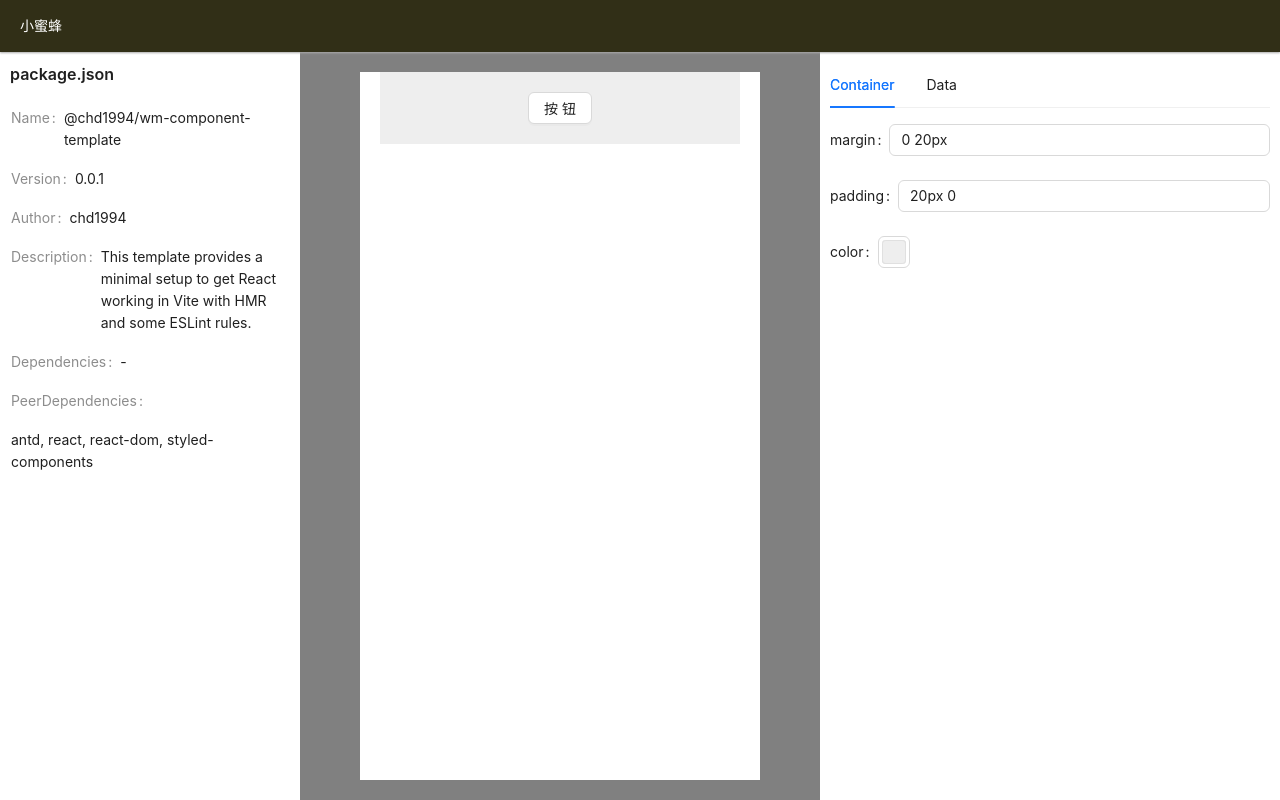
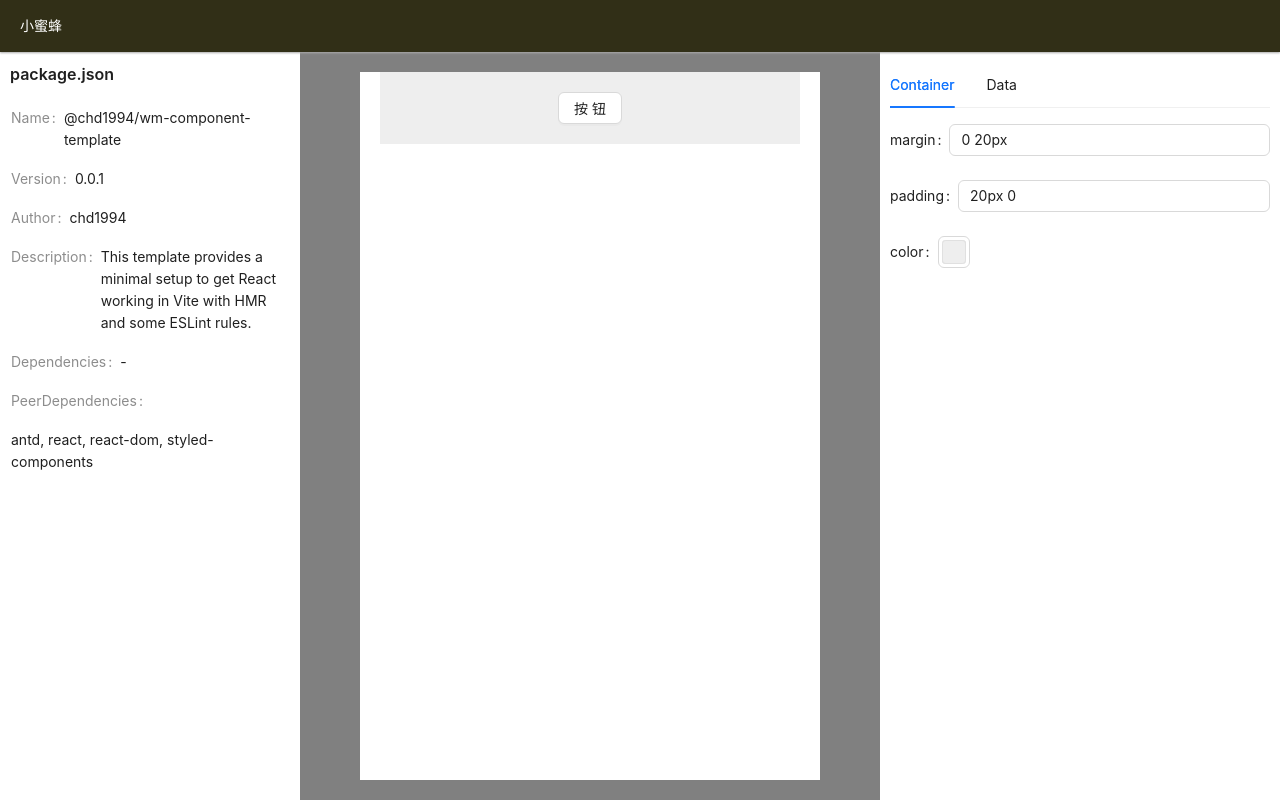
Before and after one commit to hwadn/wm-component-template, a React (Vite) app: page / in a window 1280 px wide. Built offline with nearby package versions, Linux system fonts and the light colour scheme.

Commit message:
feat: style

```diff
--- a/src/App.tsx
+++ b/src/App.tsx
@@ -26,7 +26,7 @@ function App() {
 						<Component formValues={formValues} />
 					</div>
 				</Content>
-				<StyledSider width={460}>
+				<StyledSider width={400}>
 					<Setting onValuesChange={handleFormValueChange} initialValues={defaultFormValues} />
 				</StyledSider>
 			</Layout>
```
